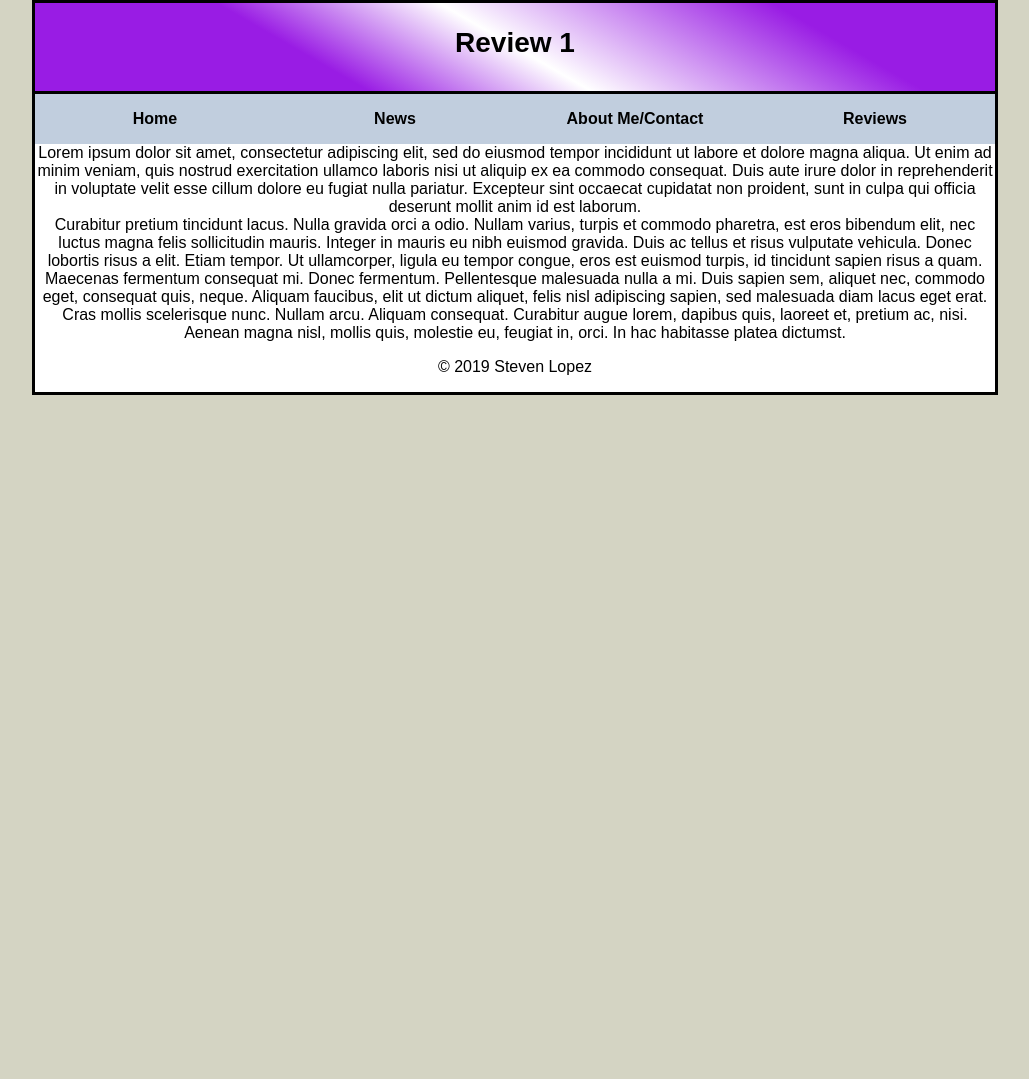
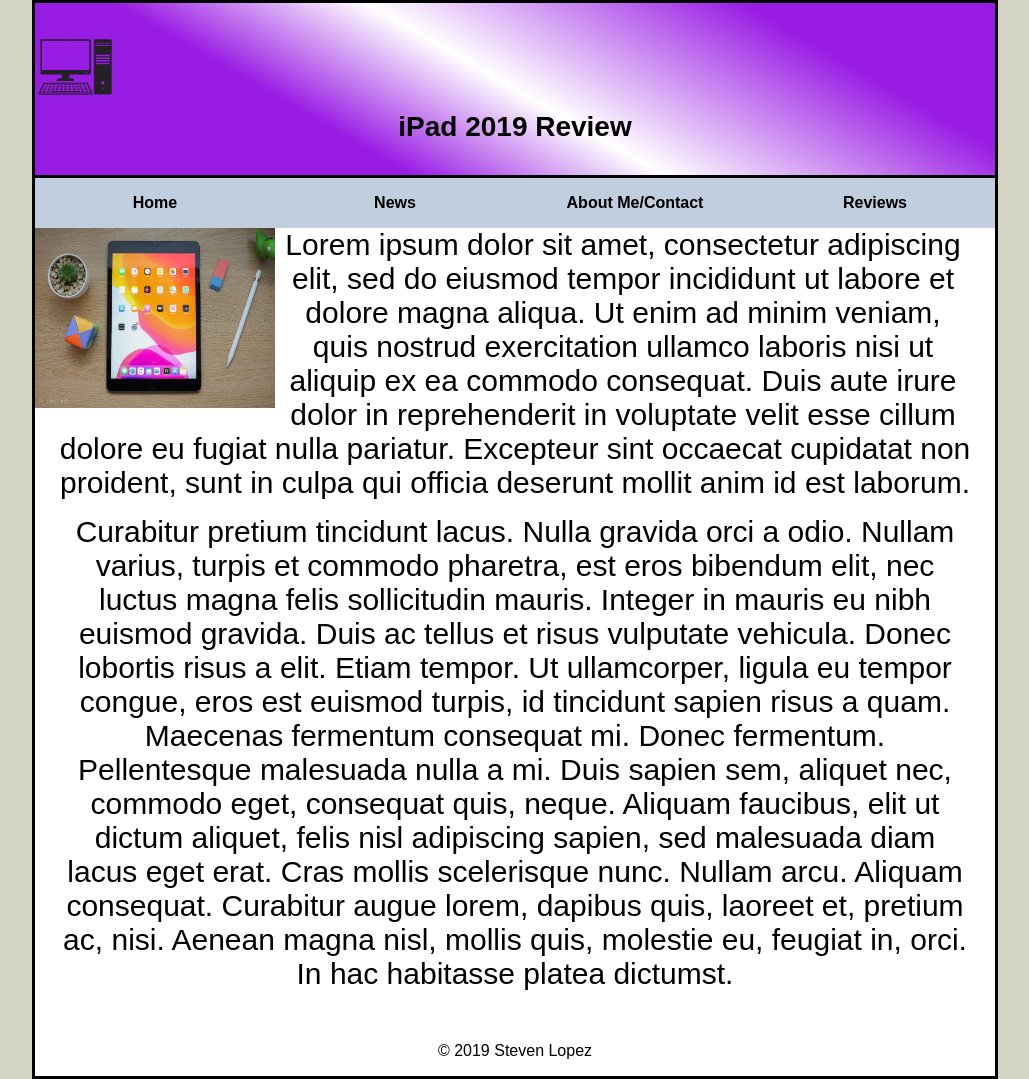
Before and after one commit to sal38njit/Project, a plain HTML site: page Review/review1.html in a window 1280 px wide. Shown: the whole page, without its empty margins (125-1154 px from the left). Before the commit the page ends 800 px from the top, so only its background shows below. Drawn offline with nearby package versions, Linux system fonts and the light colour scheme.

Commit message:
Update review1.html

```diff
--- a/Review/review1.html
+++ b/Review/review1.html
@@ -4,7 +4,7 @@
 <head>
 	<meta charset="utf-8">
 	<meta name="viewport" content="width=device-width, initial-scale=1">
-	<title>Review 1</title>
+	<title>iPad Review</title>
 	<link rel="stylesheet" href="../style/main.css">
 	 <link rel="stylesheet" href="../style/slicknav.css">
 	  <script src="https://code.jquery.com/jquery-3.2.1.min.js"></script>
@@ -19,7 +19,8 @@
 
 <body>
 	<header>
-		<h2>Review 1</h2>
+		<img src="../images/pc.png" alt="PC Logo" height="80">
+		<h2>iPad 2019 Review</h2>
 	</header>
 	<nav id="mobile_menu"></nav>
 	<nav id="nav_menu">
@@ -29,17 +30,20 @@
         	<li><a href="../aboutme.html">About Me/Contact</a></li>
         	<li><a href="../reviews.html">Reviews</a>
 			<ul>
-                	<li><a href="review1.html">Review 1</a></li>
-                	<li><a href="review2.html">Review 2</a></li>
+                	<li><a href="review1.html">iPad Review</a></li>
+                	<li><a href="review2.html">Pixel 4 Review</a></li>
             	</ul>
         	</li>
     	</ul>
 	</nav>
 
 	<main>
+		<img src="../images/ipad2019.jpg" alt="iPad 2019" height="180" width="240" align="left">
+		<section>
 		<p>Lorem ipsum dolor sit amet, consectetur adipiscing elit, sed do eiusmod tempor incididunt ut labore et dolore magna aliqua. Ut enim ad minim veniam, quis nostrud exercitation ullamco laboris nisi ut aliquip ex ea commodo consequat. Duis aute irure dolor in reprehenderit in voluptate velit esse cillum dolore eu fugiat nulla pariatur. Excepteur sint occaecat cupidatat non proident, sunt in culpa qui officia deserunt mollit anim id est laborum.</p>
 
 		<p>Curabitur pretium tincidunt lacus. Nulla gravida orci a odio. Nullam varius, turpis et commodo pharetra, est eros bibendum elit, nec luctus magna felis sollicitudin mauris. Integer in mauris eu nibh euismod gravida. Duis ac tellus et risus vulputate vehicula. Donec lobortis risus a elit. Etiam tempor. Ut ullamcorper, ligula eu tempor congue, eros est euismod turpis, id tincidunt sapien risus a quam. Maecenas fermentum consequat mi. Donec fermentum. Pellentesque malesuada nulla a mi. Duis sapien sem, aliquet nec, commodo eget, consequat quis, neque. Aliquam faucibus, elit ut dictum aliquet, felis nisl adipiscing sapien, sed malesuada diam lacus eget erat. Cras mollis scelerisque nunc. Nullam arcu. Aliquam consequat. Curabitur augue lorem, dapibus quis, laoreet et, pretium ac, nisi. Aenean magna nisl, mollis quis, molestie eu, feugiat in, orci. In hac habitasse platea dictumst.</p>
+		</section>
 	</main>
 </body>
 
```
